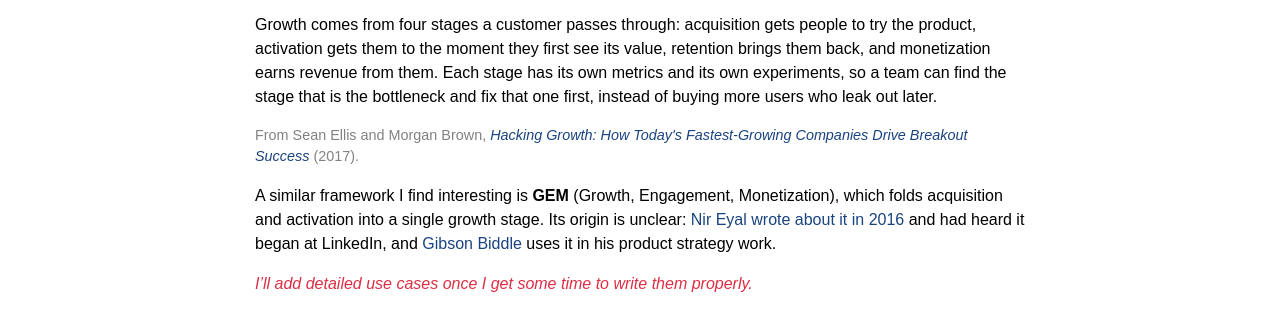
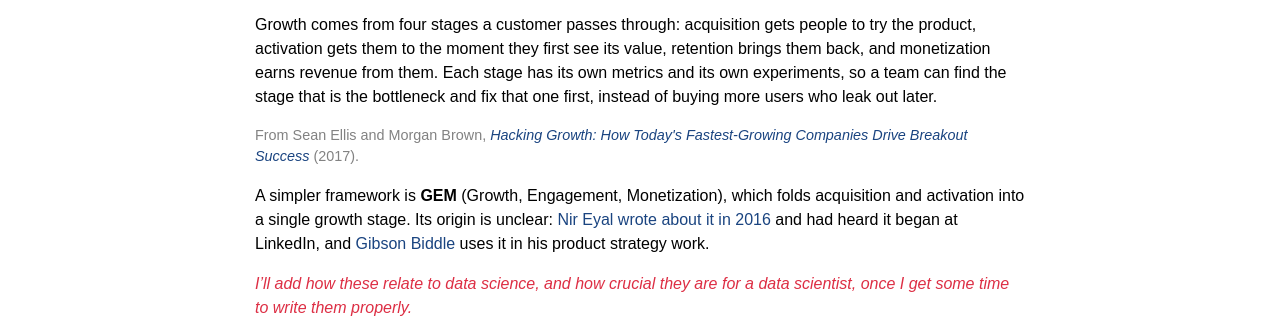
Before and after one commit to shubhamguptaiitd/shubhamguptaiitd.github.io, an Eleventy site: page src/frameworks.njk in a window 1280 px wide. Shown: the part 303-636 px from the top of the page. Built offline with nearby package versions, Linux system fonts and the light colour scheme; Eleventy itself is replaced by a stand-in of ours; files that its build step writes are made by us from their sources; no server answers; a web font is replaced by a local one; what @retorquere/bibtex-parser would draw is missing.

Commit message:
Reword the Frameworks note and the GEM line
Co-Authored-By: Claude Opus 5.5 <noreply@anthropic.com>

```diff
--- a/src/frameworks.njk
+++ b/src/frameworks.njk
@@ -12,7 +12,7 @@ description: Frameworks I keep in mind when building data science models to impr
   {%- if item.url %}
   <p class="fw-more"><a href="{{ item.url }}">Read the detailed use cases &rarr;</a></p>
   {%- else %}
-  <p class="fw-more fw-soon">I’ll add detailed use cases once I get some time to write them properly.</p>
+  <p class="fw-more fw-soon">I’ll add how these relate to data science, and how crucial they are for a data scientist, once I get some time to write them properly.</p>
   {%- endif %}
 </section>
 {%- endfor %}
--- a/src/frameworks/aarm.md
+++ b/src/frameworks/aarm.md
@@ -18,7 +18,7 @@ summary: >-
   earns revenue from them. Each stage has its own metrics and its own experiments, so a team can find the
   stage that is the bottleneck and fix that one first, instead of buying more users who leak out later.
 related: >-
-  A similar framework I find interesting is <strong>GEM</strong> (Growth, Engagement, Monetization), which folds
+  A simpler framework is <strong>GEM</strong> (Growth, Engagement, Monetization), which folds
   acquisition and activation into a single growth stage. Its origin is unclear:
   <a href="https://www.nirandfar.com/successful-tech-products/">Nir Eyal wrote about it in 2016</a> and had
   heard it began at LinkedIn, and <a href="https://askgib.substack.com/p/ask-gib-a-summary-of-my-product-strategy">Gibson Biddle</a>
```
